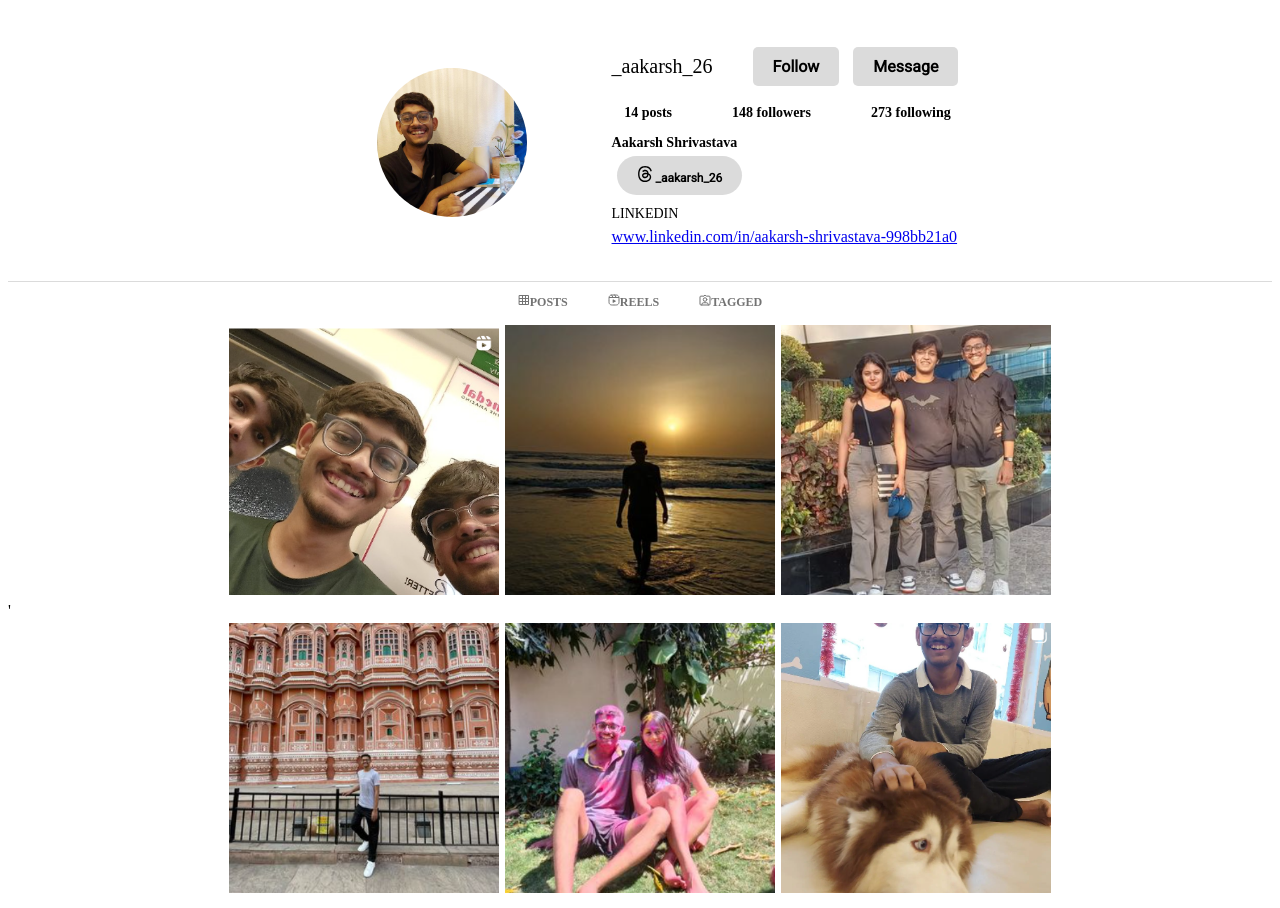
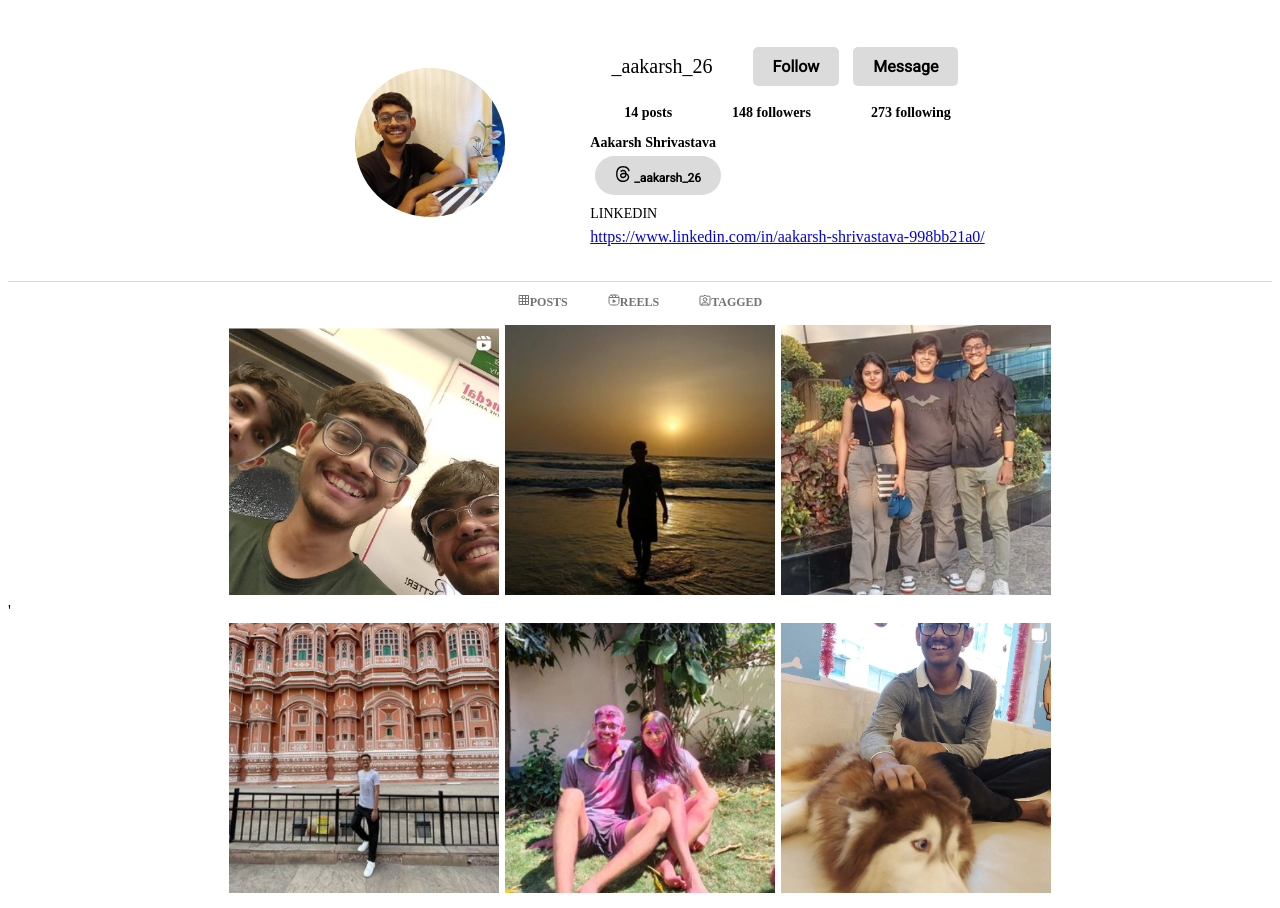
Before and after one commit to AakarsHhrivastava/instagram-skeliton, a plain HTML site: page index.html in a window 1280 px wide. Drawn offline with Linux system fonts and the light colour scheme.

Commit message:
Update index.html

```diff
--- a/index.html
+++ b/index.html
@@ -162,8 +162,8 @@ _aakarsh_26</button>
             <p>LINKEDIN</p>
         </div>
         <div>
-            <a href="www.linkedin.com/in/aakarsh-shrivastava-998bb21a0">
-                www.linkedin.com/in/aakarsh-shrivastava-998bb21a0</a>
+            <a href=https://www.linkedin.com/in/aakarsh-shrivastava-998bb21a0/">
+               https://www.linkedin.com/in/aakarsh-shrivastava-998bb21a0/</a>
             </a>
         </div>
       </div>
```
